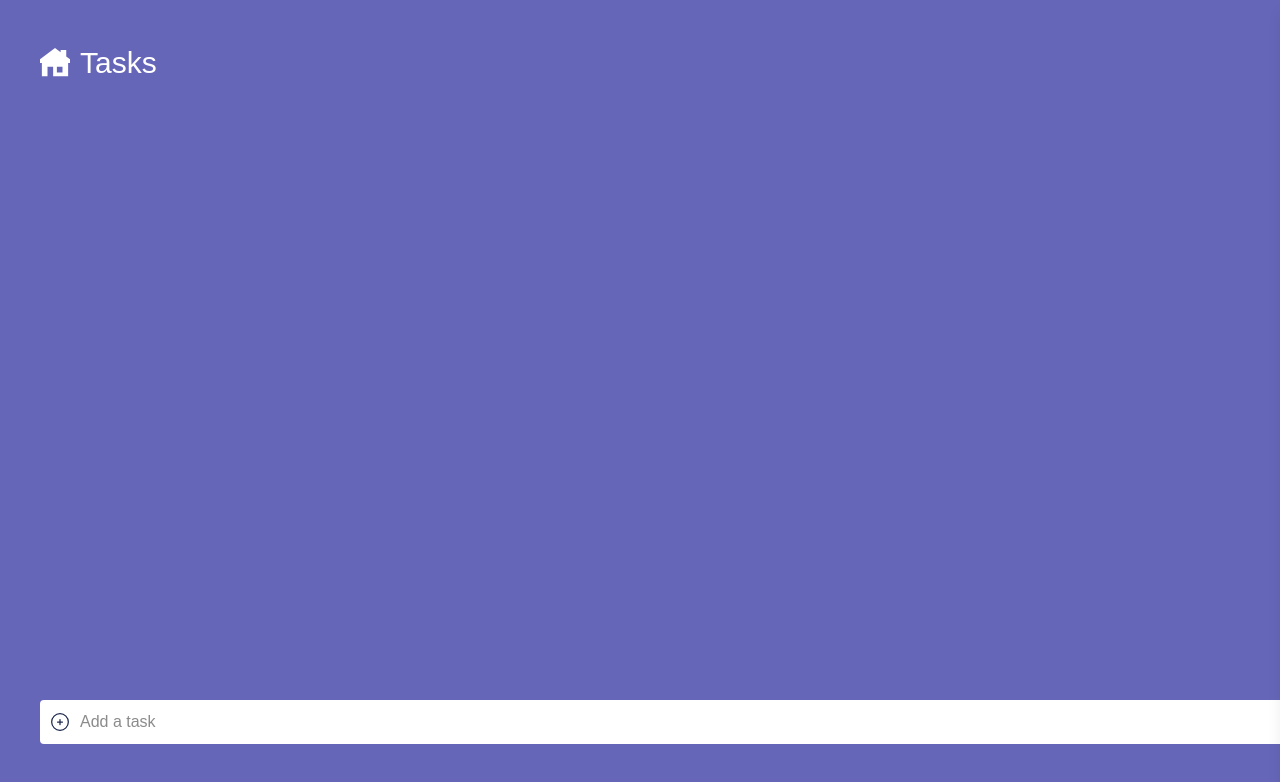
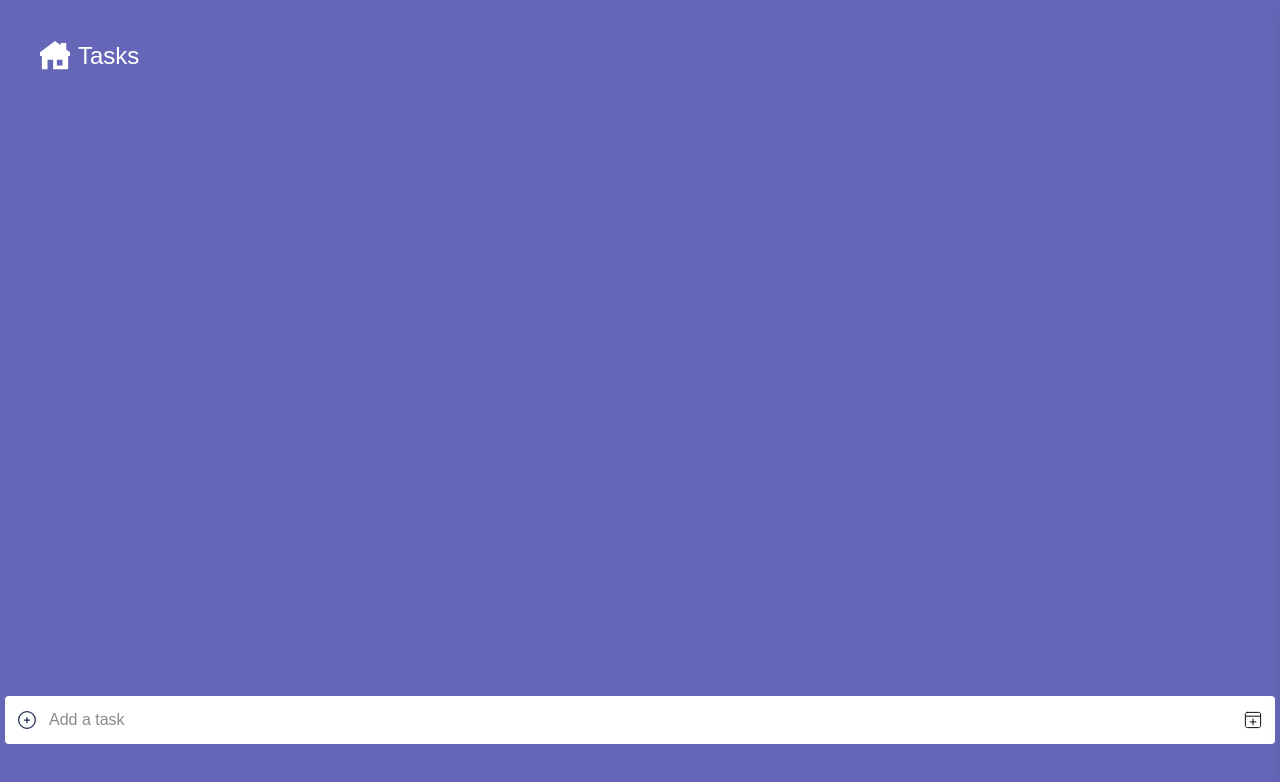
Before and after one commit to v-asad/todo-ext, a Next.js app: page / in a window 1280 px wide. Shown: the top 782 px of the page. Built offline with nearby package versions, Linux system fonts and the light colour scheme.

Commit message:
add date picker in input field user select the date when add the task using datepicker package

```diff
--- a/package.json
+++ b/package.json
@@ -12,6 +12,7 @@
     "@material-tailwind/react": "^2.1.10",
     "next": "15.3.1",
     "react": "^19.0.0",
+    "react-datepicker": "^8.3.0",
     "react-dom": "^19.0.0",
     "uuid": "^11.1.0"
   },
--- a/src/app/page.tsx
+++ b/src/app/page.tsx
@@ -1,39 +1,55 @@
-'use client'
+'use client';
 
-import { useState, ChangeEvent } from "react";
-import Image from "next/image";
+import { useState, ChangeEvent } from 'react';
+import Image from 'next/image';
+import DatePicker from 'react-datepicker';
+import 'react-datepicker/dist/react-datepicker.css';
 
 type Task = {
   description: string;
   status: 'completed' | 'notCompleted';
+  date: string;
 };
 
 export default function Home() {
-  const [task, setTask] = useState<string>("");
+  const [task, setTask] = useState('');
   const [tasks, setTasks] = useState<Task[]>([]);
-  const [isSidebarOpen, setIsSidebarOpen] = useState<boolean>(false);
+  const [taskDate, setTaskDate] = useState('');
+  const [isSidebarOpen, setIsSidebarOpen] = useState(false);
   const [selectedTask, setSelectedTask] = useState<Task | null>(null);
+  const [isCalendarModalOpen, setIsCalendarModalOpen] = useState(false);
+  const [selectedDate, setSelectedDate] = useState<Date | null>(null);
+  const [showDateMenu, setShowDateMenu] = useState(false);
 
   const handleAddTask = () => {
-    if (task.trim() === "") {
-      alert("Please add the text.");
+    if (task.trim() === '') {
+      alert('Please add the text.');
+      return;
+    }
+    if (taskDate === '') {
+      alert('Please select the date');
       return;
     }
 
-    const newTask: Task = { description: task, status: 'notCompleted' };
+    const newTask: Task = {
+      description: task,
+      status: 'notCompleted',
+      date: taskDate,
+    };
     setTasks([newTask, ...tasks]);
     setTask('');
+    setTaskDate('');
   };
 
   const tasksUpdated = (index: number) => {
     const updated = [...tasks];
-    updated[index].status = updated[index].status === 'completed' ? 'notCompleted' : 'completed';
+    updated[index].status =
+      updated[index].status === 'completed' ? 'notCompleted' : 'completed';
     setTasks(updated);
   };
 
   const deleteTask = (index: number) => {
-    const taskToDelete = tasks[index];
-    if (taskToDelete.status === 'completed') {
+    if (tasks[index].status === 'completed') {
       const updated = tasks.filter((_, i) => i !== index);
       setTasks(updated);
     }
@@ -50,44 +66,43 @@ export default function Home() {
 
   return (
     <div className="p-10 bg-[darkblue]/60 h-screen relative overflow-hidden">
-
-      <div className="flex gap-[10px] justify-start items-center">
-        <Image onClick={handleAddTask} width={30} height={30} alt="home" src={"/assets/home-1-svgrepo-com.svg"} />
-        <h1 className="text-[30px] text-white">Tasks</h1>
+      <div className="flex gap-2 items-center">
+        <Image
+          onClick={handleAddTask}
+          width={30}
+          height={30}
+          alt="home"
+          src="/assets/home-1-svgrepo-com.svg"
+        />
+        <h1 className="text-2xl text-white">Tasks</h1>
       </div>
 
 
-      <div className="flex flex-col gap-[5px] justify-center items-start mt-[40px]">
+      <div className="flex flex-col gap-2 mt-10">
         {tasks
           .sort((a, b) => {
-            if (a.status === "completed" && b.status !== "completed") return 1;
-            if (a.status !== "completed" && b.status === "completed") return -1;
+            if (a.status === 'completed' && b.status !== 'completed') return 1;
+            if (a.status !== 'completed' && b.status === 'completed') return -1;
             return 0;
           })
           .map((item, index) => (
             <div
               key={index}
-              className="w-full flex justify-between items-center rounded px-[30px] py-[8px] bg-white cursor-pointer"
+              className="w-full flex justify-between items-center rounded px-6 py-2 bg-white cursor-pointer"
               onClick={() => handleTaskClick(item)}
             >
-              <div className="flex gap-[10px] justify-start items-start bg-[white]">
-                <div>
+              <div className="flex gap-3 items-start">
                 <input
                   type="checkbox"
                   checked={item.status === 'completed'}
-                  onClick={(e)=>e.stopPropagation()}
-                  onChange={(e) => {
-
-                    tasksUpdated(index);
-                  }}
-
+                  onClick={(e) => e.stopPropagation()}
+                  onChange={() => tasksUpdated(index)}
                 />
-                 </div>
-                <div >
+                <div>
                   <p className={item.status === 'completed' ? 'line-through text-gray-500' : ''}>
                     {item.description}
                   </p>
-                  <p className="text-xs text-gray-400">date</p>
+                  <p className="text-xs text-gray-400">{item.date}</p>
                 </div>
               </div>
               <Image
@@ -106,43 +121,116 @@ export default function Home() {
       </div>
 
 
-      <div className="w-full h-full flex justify-center items-end py-[80px]">
-        <div className="w-full static">
-          <div className="w-full max-w-[1270px] flex gap-[10px] py-[10px] absolute bottom-14 bg-white rounded px-[10px] overflow-x-hidden">
-            <Image onClick={handleAddTask} alt="adbtn" width={20} height={20} src={"/assets/addbtn.svg"} />
-            <input
-              value={task}
-              onChange={handleChange}
-              placeholder="Add a task"
-              className="w-full max-w-[600px] rounded outline-none"
-            />
+      <div className="w-full flex justify-center items-end py-20">
+        <div className="w-full flex justify-between items-center max-w-[1270px] bg-white p-3 rounded absolute bottom-14">
+          <div className='w-full flex gap-3 justify-start items-center'>
+          <Image
+            onClick={handleAddTask}
+            alt="add"
+            width={20}
+            height={20}
+            src="/assets/addbtn.svg"
+            className="cursor-pointer"
+          />
+          <input
+            value={task}
+            onChange={handleChange}
+            placeholder="Add a task"
+            className="w-full  rounded outline-none"
+          />
           </div>
+
+         <div className='w-full flex justify-end items-center'>
+          <Image
+            src="/assets/calendaricon.svg"
+            width={20}
+            height={20}
+            alt="calendar"
+            onClick={() => setShowDateMenu(!showDateMenu)}
+            className="cursor-pointer "
+          />
+          </div>
+          {showDateMenu && (
+            <select
+              className="text-sm white border rounded px-3 py-1 absolute bottom-1 right-0 bg-white"
+              onChange={(e) => {
+                const option = e.target.value;
+                const today = new Date();
+                const format = (d: Date) => d.toISOString().split('T')[0];
+
+                if (option === 'today') {
+                  setTaskDate(format(today));
+                  setShowDateMenu(false);
+                } else if (option === 'tomorrow') {
+                  today.setDate(today.getDate() + 1);
+                  setTaskDate(format(today));
+                  setShowDateMenu(false);
+                } else if (option === 'nextWeek') {
+                  today.setDate(today.getDate() + 7);
+                  setTaskDate(format(today));
+                  setShowDateMenu(false);
+                } else if (option === 'custom') {
+                  setIsCalendarModalOpen(true);
+                  setShowDateMenu(false);
+                }
+              }}
+            >
+             <option value="">Select Date</option>
+              <option value="today">Today</option>
+              <option value="tomorrow">Tomorrow</option>
+              <option value="nextWeek">Next Week</option>
+              <option value="custom">Pick a date</option>
+            </select>
+          )}
         </div>
       </div>
 
 
+      {isCalendarModalOpen && (
+        <div className="fixed inset-0 flex justify-end items-center bg-transparent bg-opacity-40 z-50 px-[50px]">
+          <div className="bg-white p-6 rounded shadow-md z-50">
+            <h2 className="text-lg font-semibold mb-4">Select a date</h2>
+            <DatePicker
+              selected={selectedDate}
+              onChange={(date: Date | null) => {
+                if (date) {
+                  setSelectedDate(date);
+                  setTaskDate(date.toISOString().split('T')[0]);
+                  setIsCalendarModalOpen(false);
+                }
+              }}
+              inline
+            />
+            <button
+              onClick={() => setIsCalendarModalOpen(false)}
+              className="mt-4 text-red-500"
+            >
+              Cancel
+            </button>
+          </div>
+        </div>
+      )}
+
+
       <div
-        className={`fixed top-0 right-0 h-full w-[300px] bg-white shadow-lg p-6  transition-transform  ${
+        className={`fixed top-0 right-0 h-full w-[300px] bg-white shadow-lg p-6 transition-transform ${
           isSidebarOpen ? 'translate-x-0' : 'translate-x-full'
         }`}
       >
         <button
           onClick={() => setIsSidebarOpen(false)}
-          className="mb-4 text-red-500"
+          className="mb-4 text-red-500 cursor-pointer"
         >
           Close
         </button>
         {selectedTask && (
           <>
-            <h2 className="text-xl font-semibold">Task Details</h2>
-            <p className="mt-4">{selectedTask.description}</p>
-            <p className="text-sm text-gray-500 mt-2">
-              Status: {selectedTask.status}
-            </p>
+            <p className="mt-4 font-bold">{selectedTask.description}</p>
+            <p className="text-sm text-gray-500 mt-2">Status: {selectedTask.status}</p>
+            <p className="text-sm text-gray-500 mt-2">Date: {selectedTask.date}</p>
           </>
         )}
       </div>
-
 
       {isSidebarOpen && (
         <div
```
Also changed, not shown: public/assets/calendaricon.svg (added), 1 other file (tests, documents, lock files or other folders).
